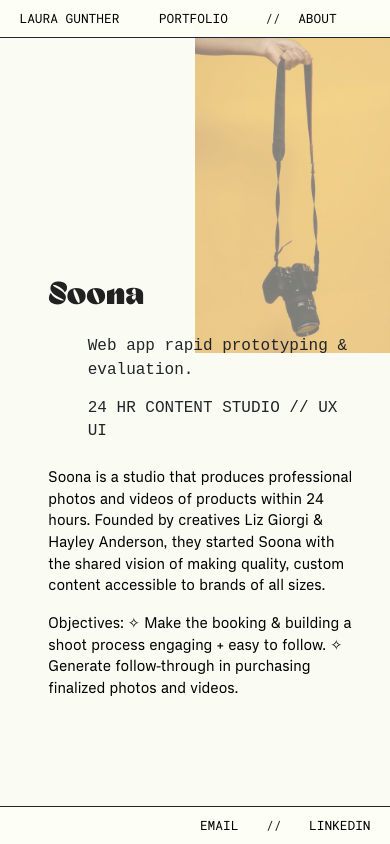
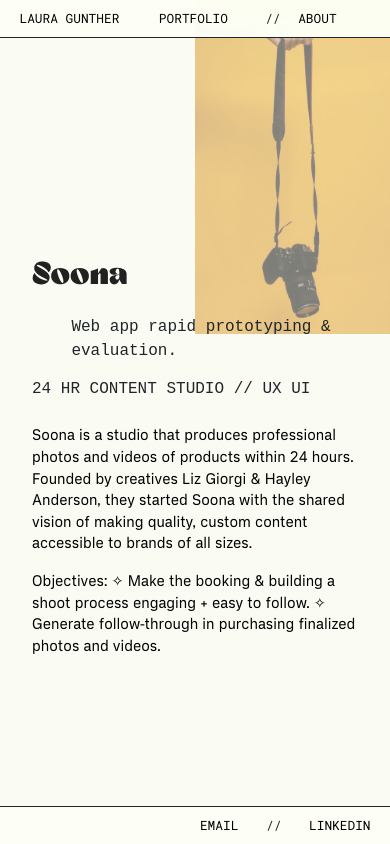
Before and after one commit to lo-designs/Portfolio, a React (Create React App) app: page /soona in a window 390 px wide. Built offline with nearby package versions, Linux system fonts and the light colour scheme.

Commit message:
style adjustments

```diff
--- a/src/App.scss
+++ b/src/App.scss
@@ -29,6 +29,13 @@
    src: local("NeueMachina"),
    url("./Fonts/NeueMachina-Light.otf");
 }
+
+@font-face {
+   font-family: "QTJupiter";
+   src: local("QTJupiter"),
+   url("./Fonts//QTJupiter.otf");
+}
+
 
 .App {
    margin: 0;
--- a/src/Components/PortfolioPages/Neurotype/Neurotype.jsx
+++ b/src/Components/PortfolioPages/Neurotype/Neurotype.jsx
@@ -111,7 +111,7 @@ function Neurotype() {
             <div className="poster">
             <div className="poster-image">
                <img src={neuroMap} alt=""></img>
-               <p className="caption"></p>
+               <p className="caption">experience map made in Sketch</p>
             </div>
 
             </div>
--- a/src/Components/PortfolioPages/PortfolioPages.scss
+++ b/src/Components/PortfolioPages/PortfolioPages.scss
@@ -50,7 +50,7 @@
   .project a:hover {
     font-style: oblique;
     font-weight: bold;
-    color: black !important;
+    color: black!important;
   }
 
   li {
@@ -75,7 +75,6 @@
 }
 
 /***************  SECTIONS  ****************/
-
 
 section {
   position: relative;
@@ -117,7 +116,7 @@ section .content {
 
 .poster-carousel {
   margin-top: 10vh;
-   max-height: 200px!important;
+  max-height: 200px !important;
 }
 
 .poster-image {
@@ -161,9 +160,9 @@ section .content {
 }
 
 .description-title {
-   font-family: "Celebrate-Retro";
+  font-family: "RobotoMono-Regular";
   font-weight: bolder;
-   font-size: 1.5rem;
+  font-size: 1.1rem;
   line-height: 1;
   padding: 10px 0;
   padding-bottom: 15px;
@@ -198,7 +197,6 @@ section .content {
 //  large screens  //
 
 @media only screen and (min-width: 900px) {
-
   #title {
     font-size: 4vw;
   }
@@ -215,9 +213,9 @@ section .content {
 //  medium screens  //
 
 @media only screen and (max-width: 900px) {
+  .project {
 
-   .project {
-      padding: 5% 10%;
+   padding: 0 2rem 10rem 2rem;
 
     #hero-image {
       margin-left: 50%;
@@ -231,6 +229,21 @@ section .content {
       margin-left: 0;
       font-size: 8vw;
       animation: none;
+    }
+
+    .project-type {
+      margin-left: 0;
+    }
+
+    .intro-position,
+    .description-position {
+      left: 0;
+    }
+
+    .description {
+      width: 100%;
+      margin-left: 0;
+      padding-bottom: 20px;
     }
 
     .section {
@@ -247,7 +260,14 @@ section .content {
     .process {
       margin: 0;
       width: 100%;
+    }
 
+    .poster-carousel {
+      display: none;
+    }
+
+    .caption {
+      color: black!important;
     }
 
     ul {
```
Lines whose indentation alone changed are shown as unchanged.
